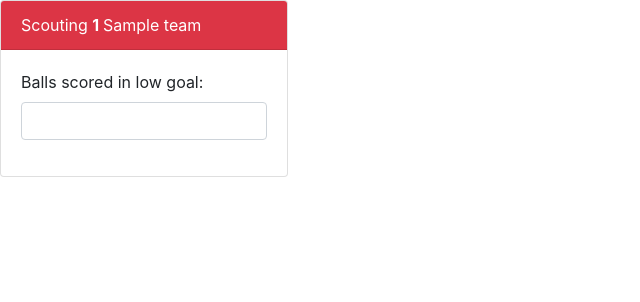
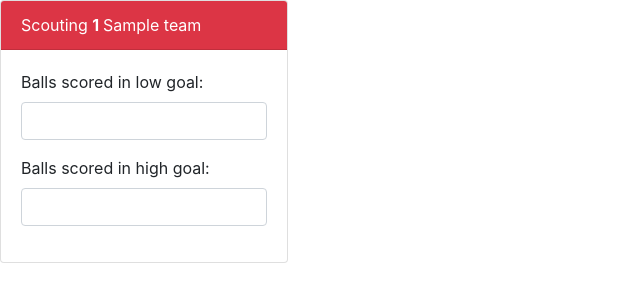
Before and after one commit to team1306/nilus-scouting, a Django app: page /season2020/scout/1/1 in a window 1280 px wide. Shown: the top 302 px of the page, without its empty margins (0-640 px from the left). Run offline with Django 3.2, Linux system fonts and the light colour scheme; tables that the repository leaves empty hold one stand-in row (values such as "Sample post"); some libraries are stand-ins or nearby versions.

Commit message:
Add high goal field

```diff
--- a/nilus/season2020/templates/season2020/scout.html
+++ b/nilus/season2020/templates/season2020/scout.html
@@ -27,7 +27,12 @@
 
                 <div class="form-group">
                     <label for="inputAutoLow">Balls scored in low goal:</label>
-                    <input id="inputAutoLow" type="number" class="form-control">
+                    <input id="inputAutoLow" type="number" min="0" class="form-control">
+                </div>
+
+                <div class="form-group">
+                    <label for="inputAutoHigh">Balls scored in high goal:</label>
+                    <input id="inputAutoHigh" type="number" min="0" class="form-control">
                 </div>
             </form>
         </div>
```
